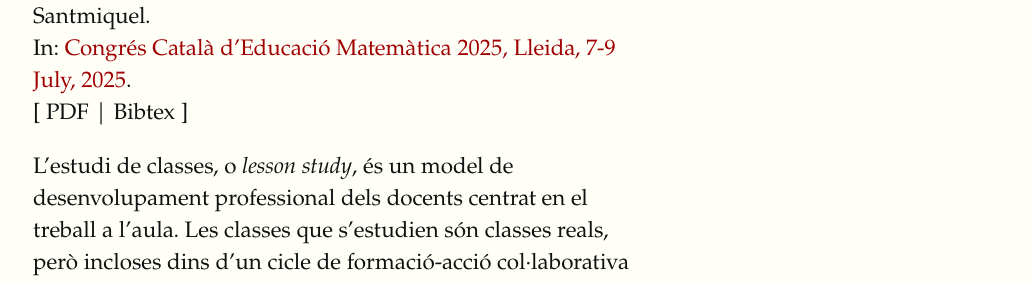
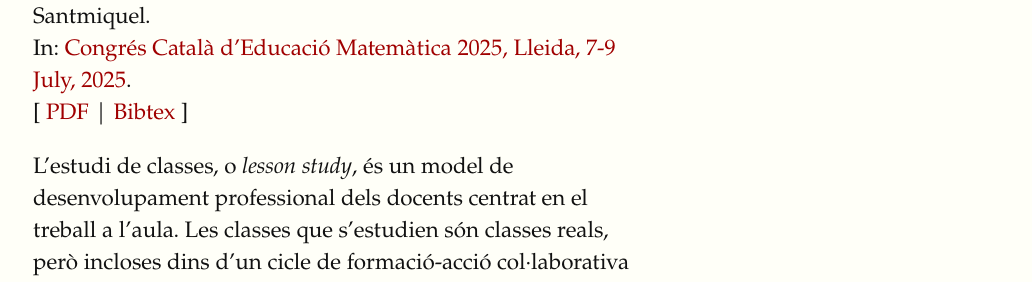
Before and after one commit to mcuquet/mcuquet.github.io, a Jekyll site: the page built from Research/L'estudi de classes al laboratori de matemàtiques com a model d'autoformació.md, in a window 1280 px wide. Shown: the part 223-505 px from the top of the page, without its empty margins (127-1159 px from the left). Built offline with Jekyll 4.4.1, drawn with Linux system fonts in a browser that asks for light colours; some of the changed lines change nothing that is shown.

Commit message:
corregeixo algun link trencat

```diff
--- a/Research/L'estudi de classes al laboratori de matemàtiques com a model d'autoformació.md
+++ b/Research/L'estudi de classes al laboratori de matemàtiques com a model d'autoformació.md
@@ -7,7 +7,8 @@ permalink: "Research/Publications/L'estudi de classes al laboratori de matemàti
 
 Mariona Areny, **Martí Cuquet**, Marta Palomo, Roger Santmiquel.
 In: [Congrés Català d'Educació Matemàtica 2025, Lleida, 7-9 July, 2025](https://drive.google.com/file/d/1SIgdmjM5QUUpzU6JULmzaJojUD0oaHJY/view).
-[ PDF | Bibtex ]
+[ [PDF](L'estudi de classes al laboratori de matemàtiques com a model d'autoformació.pdf)
+| [Bibtex](L'estudi de classes al laboratori de matemàtiques com a model d'autoformació.bib) ]
 
 L'estudi de classes, o _lesson study_, és un model de desenvolupament
 professional dels docents centrat en el treball a l'aula. Les classes que
```
Also changed, not shown: _posts/2025-07-08-L'estudi de classes al laboratori de matemàtiques com a model d'autoformació.md (+1 -3 lines).
